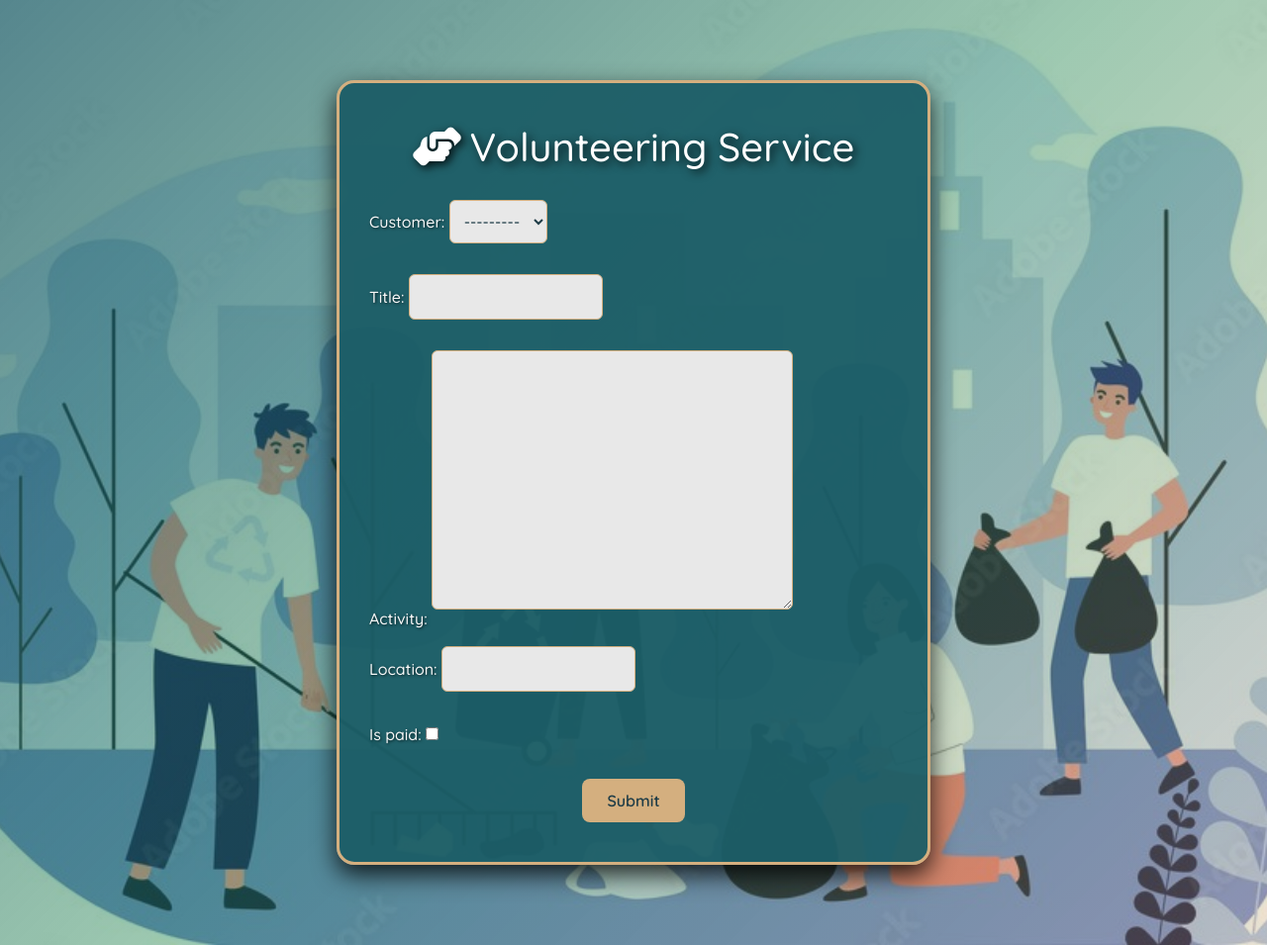
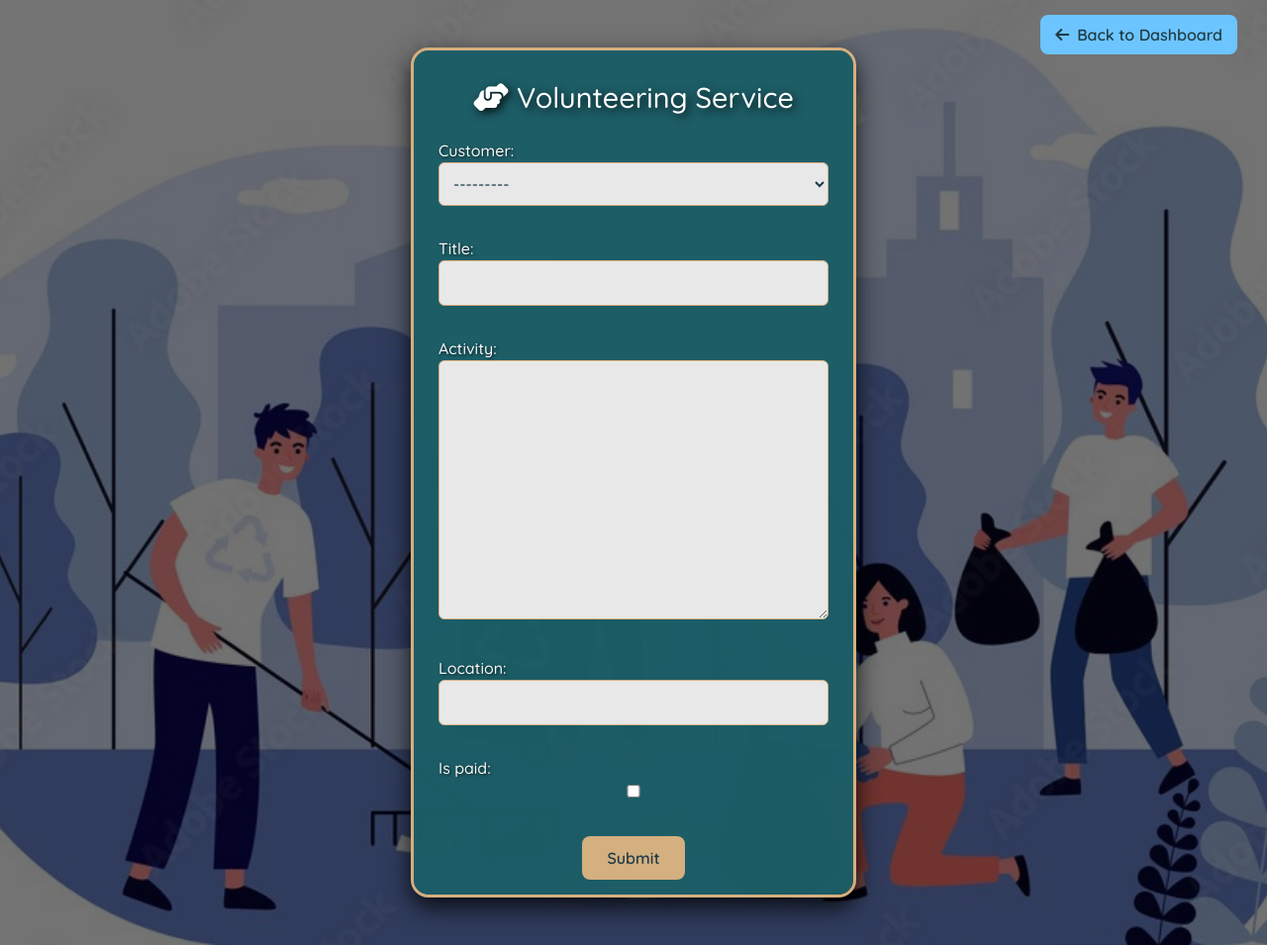
Before and after one commit to Arnica15260/Handy-Nest, a Django app: page /user/volunteering_service/ in a window 1280 px wide. Shown: the whole page at 99% size. Run offline with Django 5.2, Linux system fonts and the light colour scheme; a user stored in the database is signed in; data comes from the database, SQL or seed files in the repository; both versions use the stored data as it was after the commit.

Commit message:
certificate done

```diff
--- a/HandyNest/views.py
+++ b/HandyNest/views.py
@@ -1,8 +1,5 @@
 
 from django.shortcuts import render
-
-
-
 
 def home(request):
     return render(request, 'index.html')
--- a/templates/provider_dashboard.html
+++ b/templates/provider_dashboard.html
@@ -13,7 +13,7 @@
   <style>
     body {
       font-family: 'Quicksand', sans-serif;
-      background: linear-gradient(120deg, #0a1f44, #1b2e61);
+      background: linear-gradient(120deg, #1e3c47, #2a6972);
       color: white;
       min-height: 100vh;
       padding: 30px 15px;
@@ -64,7 +64,7 @@
     }
 
     .card {
-      background-color: #172849;
+      background-color:#2a6972;
       border-radius: 15px;
       padding: 25px;
       text-align: center;
@@ -75,7 +75,7 @@
 
     .card:hover {
       transform: scale(1.05);
-      background-color: #243b63;
+      background-color: #0a2436;
     }
 
     .card i {
--- a/templates/provider_my_accepted_posts.html
+++ b/templates/provider_my_accepted_posts.html
@@ -12,7 +12,7 @@
 
     <style>
         body {
-            background: linear-gradient(to right, #0a1f44, #1b2e61);
+            background: linear-gradient(to right, #1e3c47, #2a6972);
             font-family: 'Quicksand', sans-serif;
             color: white;
             padding: 40px 15px;
@@ -28,7 +28,7 @@
         }
 
         .glow-box {
-            background-color: #0c1e3d;
+            background-color: #0a2436 ;
             border-radius: 20px;
             padding: 20px;
             margin-bottom: 20px;
--- a/templates/provider_nursing_posts.html
+++ b/templates/provider_nursing_posts.html
@@ -14,7 +14,7 @@
 
     <style>
         body {
-            background: linear-gradient(to right, #0a1f44, #1b2e61);
+            background: linear-gradient(to right, #1e3c47,#2a6972 );
             font-family: 'Quicksand', sans-serif;
             color: white;
             padding: 40px 15px;
@@ -27,7 +27,7 @@
         }
 
         .glow-box {
-            background-color: #0c1e3d;
+            background-color: #0a2436;
             border-radius: 20px;
             padding: 25px;
             margin-bottom: 30px;
--- a/templates/provider_teaching_posts.html
+++ b/templates/provider_teaching_posts.html
@@ -14,7 +14,7 @@
 
     <style>
         body {
-            background: linear-gradient(to right, #0a1f44, #1b2e61);
+            background: linear-gradient(to right,#1e3c47, #2a6972 );
             font-family: 'Quicksand', sans-serif;
             color: white;
             padding: 40px 15px;
@@ -27,7 +27,7 @@
         }
 
         .glow-box {
-            background-color: #0c1e3d;
+            background-color: #0a2436;
             border-radius: 20px;
             padding: 25px;
             margin-bottom: 30px;
--- a/templates/provider_volunteering_posts.html
+++ b/templates/provider_volunteering_posts.html
@@ -14,7 +14,7 @@
 
     <style>
         body {
-            background: linear-gradient(to right, #0a1f44, #1b2e61);
+            background: linear-gradient(to right,#1e3c47 , #2a6972 );
             font-family: 'Quicksand', sans-serif;
             color: white;
             padding: 40px 15px;
@@ -27,7 +27,7 @@
         }
 
         .glow-box {
-            background-color: #0c1e3d;
+            background-color:#0a2436;
             border-radius: 20px;
             padding: 25px;
             margin-bottom: 30px;
--- a/templates/volunteering.html
+++ b/templates/volunteering.html
@@ -3,14 +3,12 @@
 <head>
     {% load static %}
     <meta charset="UTF-8">
-    <title>volunteering</title>
+    <title>Volunteering</title>
     <meta name="viewport" content="width=device-width, initial-scale=1">
 
-    <!-- Bootstrap CSS -->
+
     <link href="https://cdn.jsdelivr.net/npm/bootstrap@5.3.0/dist/css/bootstrap.min.css" rel="stylesheet">
-    <!-- Font Awesome -->
     <link href="https://cdnjs.cloudflare.com/ajax/libs/font-awesome/6.4.0/css/all.min.css" rel="stylesheet">
-    <!-- Google Font -->
     <link href="https://fonts.googleapis.com/css2?family=Quicksand:wght@500;600&display=swap" rel="stylesheet">
 
     <style>
@@ -23,33 +21,57 @@
             position: relative;
             overflow-x: hidden;
             height: 100vh;
-            display: flex;
-            justify-content: center;
-            align-items: center;
         }
 
         .overlay {
-            background: linear-gradient(
-                135deg,
-                rgba(28, 93, 103, 0.88),
-                rgba(46, 139, 87, 0.55),
-                rgba(212, 175, 127, 0.4)
-            );
+            background: rgba(0, 0, 0, 0.55);
             position: fixed;
             top: 0;
             left: 0;
             width: 100%;
             height: 100%;
             z-index: -1;
-            opacity: 0.85;
+        }
+
+        .top-navbar {
+            width: 100%;
+            padding: 15px 30px;
+            display: flex;
+            justify-content: flex-end;
+            position: absolute;
+            top: 0;
+            z-index: 10;
+        }
+
+        .top-navbar a {
+            color: #1e3c47;
+            font-weight: 600;
+            text-decoration: none;
+            background-color: #6cc5ff;
+            padding: 8px 15px;
+            border-radius: 8px;
+            transition: background 0.3s;
+        }
+
+        .top-navbar a:hover {
+            background-color: #00e0ff;
+        }
+
+        .form-wrapper {
+            height: 100vh;
+            display: flex;
+            justify-content: center;
+            align-items: center;
         }
 
         .form-container {
-            max-width: 600px;
+            max-width: 450px;
+            max-height: 90vh;
+            overflow-y: auto;
             width: 100%;
-            background: rgba(28, 93, 103, 0.95);
+            background: rgba(28, 93, 103, 0.98);
             border-radius: 18px;
-            padding: 40px 30px;
+            padding: 30px 25px;
             box-shadow: 0 10px 25px rgba(0, 0, 0, 0.8);
             animation: fadeInUp 1s ease forwards;
             opacity: 0;
@@ -57,10 +79,10 @@
         }
 
         .form-container h2 {
-            font-size: 2.5rem;
+            font-size: 1.8rem;
             color: #fff;
             text-shadow: 3px 3px 10px rgba(0, 0, 0, 0.85);
-            margin-bottom: 30px;
+            margin-bottom: 25px;
             text-align: center;
         }
 
@@ -92,6 +114,7 @@
             border-radius: 6px;
             padding: 10px;
             margin-bottom: 15px;
+            width: 100%;
         }
 
         input:focus, textarea:focus, select:focus {
@@ -113,7 +136,16 @@
     </style>
 </head>
 <body>
+
     <div class="overlay"></div>
+
+    <div class="top-navbar">
+        <a href="{% url 'dashboard' %}">
+            <i class="fas fa-arrow-left me-2"></i>Back to Dashboard
+        </a>
+    </div>
+
+    <div class="form-wrapper">
         <div class="form-container">
             <h2><i class="fas fa-hands-helping me-2"></i>Volunteering Service</h2>
             <form method="POST">
@@ -124,7 +156,8 @@
                 </div>
             </form>
         </div>
+    </div>
+
     <script src="https://cdn.jsdelivr.net/npm/bootstrap@5.3.0/dist/js/bootstrap.bundle.min.js"></script>
-
 </body>
 </html>
```
Also changed, not shown: templates/customer_my_requests.html (+4 -5 lines), templates/nursing.html (+55 -20 lines), templates/teaching.html (+51 -9 lines), db.sqlite3. Lines whose indentation alone changed are shown as unchanged.
